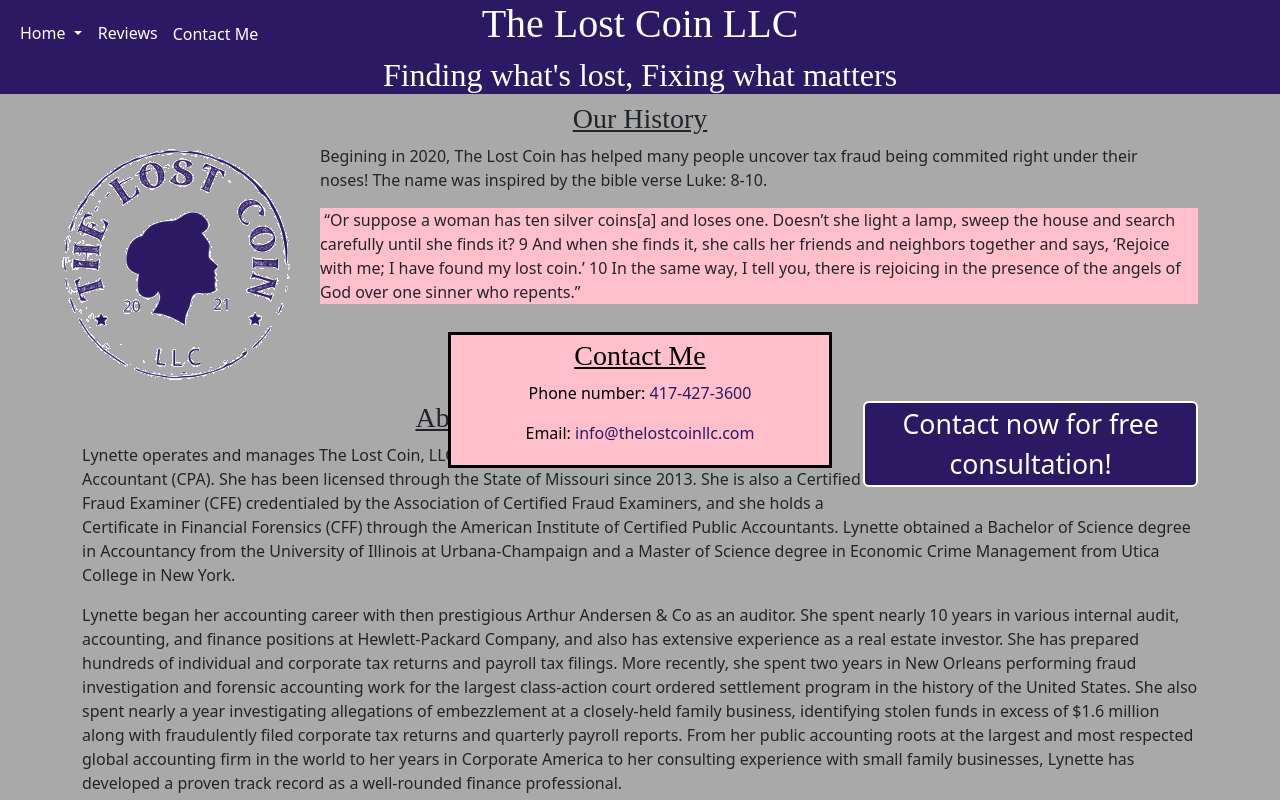
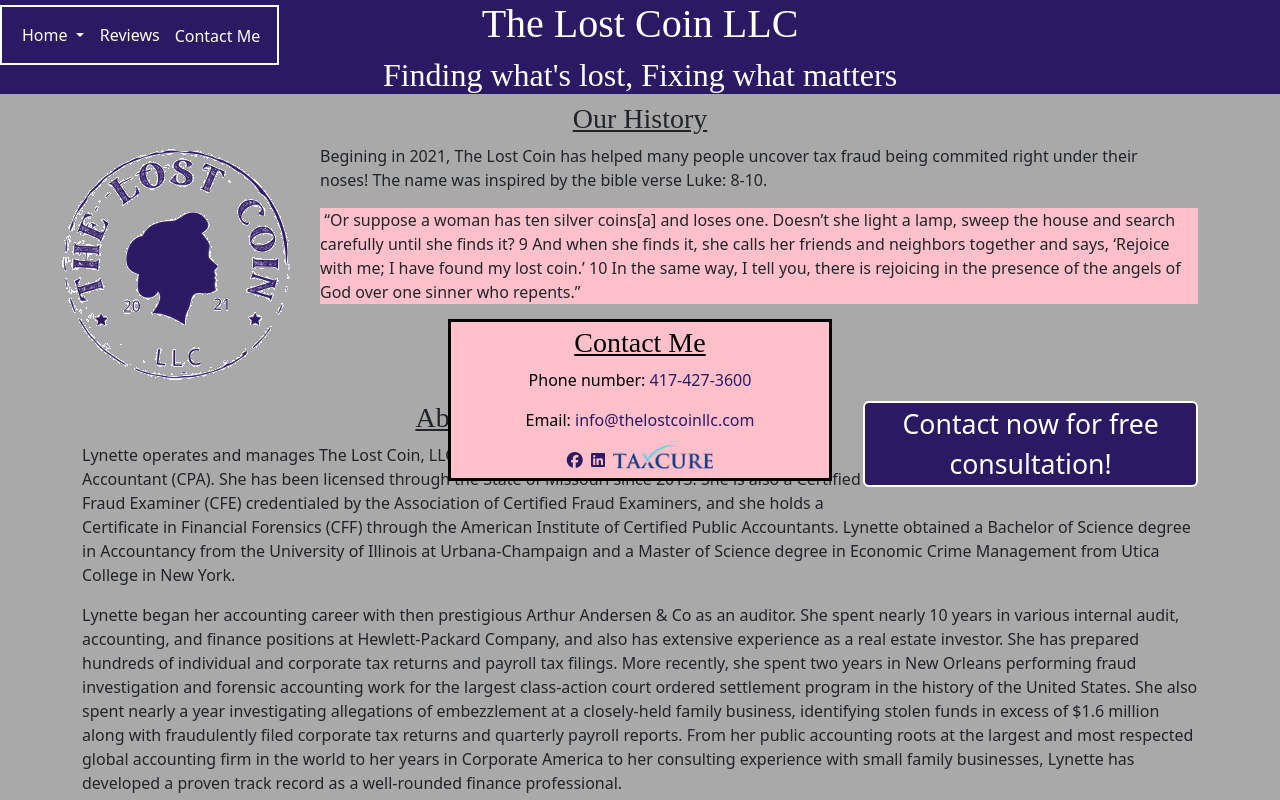
Before and after one commit to CMoore-06/The-Lost-Coin, a plain HTML site: page index.html in a window 1280 px wide. Both pictures are taken after a click on the button "Contact Me". Shown: the top 800 px of the page. Drawn offline with nearby package versions, Linux system fonts and the light colour scheme; a web font is replaced by a local one.

Commit message:
Fixed spelling and nav coontrast errors; added socials.

```diff
--- a/index.html
+++ b/index.html
@@ -16,6 +16,7 @@
     <link rel="preconnect" href="https://fonts.googleapis.com">
     <link rel="preconnect" href="https://fonts.gstatic.com" crossorigin>
     <link href="https://fonts.googleapis.com/css2?family=Jacques+Francois+Shadow&display=swap" rel="stylesheet">
+    <script src="https://kit.fontawesome.com/4f03d1b7a4.js" crossorigin="anonymous"></script>
     <link rel="stylesheet" href="styles.css">
     <title>Home | The Lost Coin</title>
     <link rel="icon" type="image/x-icon" href="favicon.ico">
@@ -66,7 +67,7 @@
         <div id="history" class="mb-3">
             <img src="images/thelostcoinlogo.png" alt="The Lost Coin Logo.">
             <div id="history-text">
-                <p class="me-md-3">Begining in 2020, The Lost Coin has helped many people uncover tax fraud being commited right under their
+                <p class="me-md-3">Begining in 2021, The Lost Coin has helped many people uncover tax fraud being commited right under their
                     noses! The name was inspired by the bible verse Luke: 8-10.</p>
                 <p class="verse"> “Or suppose a woman has ten silver coins[a] and loses one. Doesn’t she light a lamp, sweep
                     the house and search carefully until she finds it? 9 And when she finds it, she calls her friends and
@@ -83,6 +84,11 @@
             <h3>Contact Me</h3>
             <p>Phone number: <a href="tel:4174273600">417-427-3600</a></p>
             <p>Email: <a href="mailto:info@thelostcoinllc.com">info@thelostcoinllc.com</a></p>
+            <div id="socials">
+                <a href="https://www.facebook.com/thelostcoinllc" class="pe-1"><i class="fa-brands fa-facebook"></i></a>
+                <a href="https://www.linkedin.com/in/lynetterhodes/" class="pe-1"><i class="fa-brands fa-linkedin"></i></a>
+                <a href="https://taxcure.com/professionals/lynette-rhodes/profile"><img src="images/taxcure.webp" alt="The logo for Taxcure."></a>
+            </div>
         </section>
 
         <h3>About Me</h3>
--- a/styles.css
+++ b/styles.css
@@ -130,6 +130,12 @@ h3, h4, h5 {
     margin: 5px;
 }
 
+section img {
+    width: 100px;
+    position: relative;
+    bottom: 5px;
+}
+
 /* Containers */
 .teammate {
     width: 40%;
@@ -238,6 +244,7 @@ section a:hover {
         position: fixed;
         top: 5px;
         z-index: 10;
+        border: 2px solid white;
     }
 
     #history img {
```
Also changed, not shown: reviews.html (+7 -0 lines), images/taxcure.webp (added).
